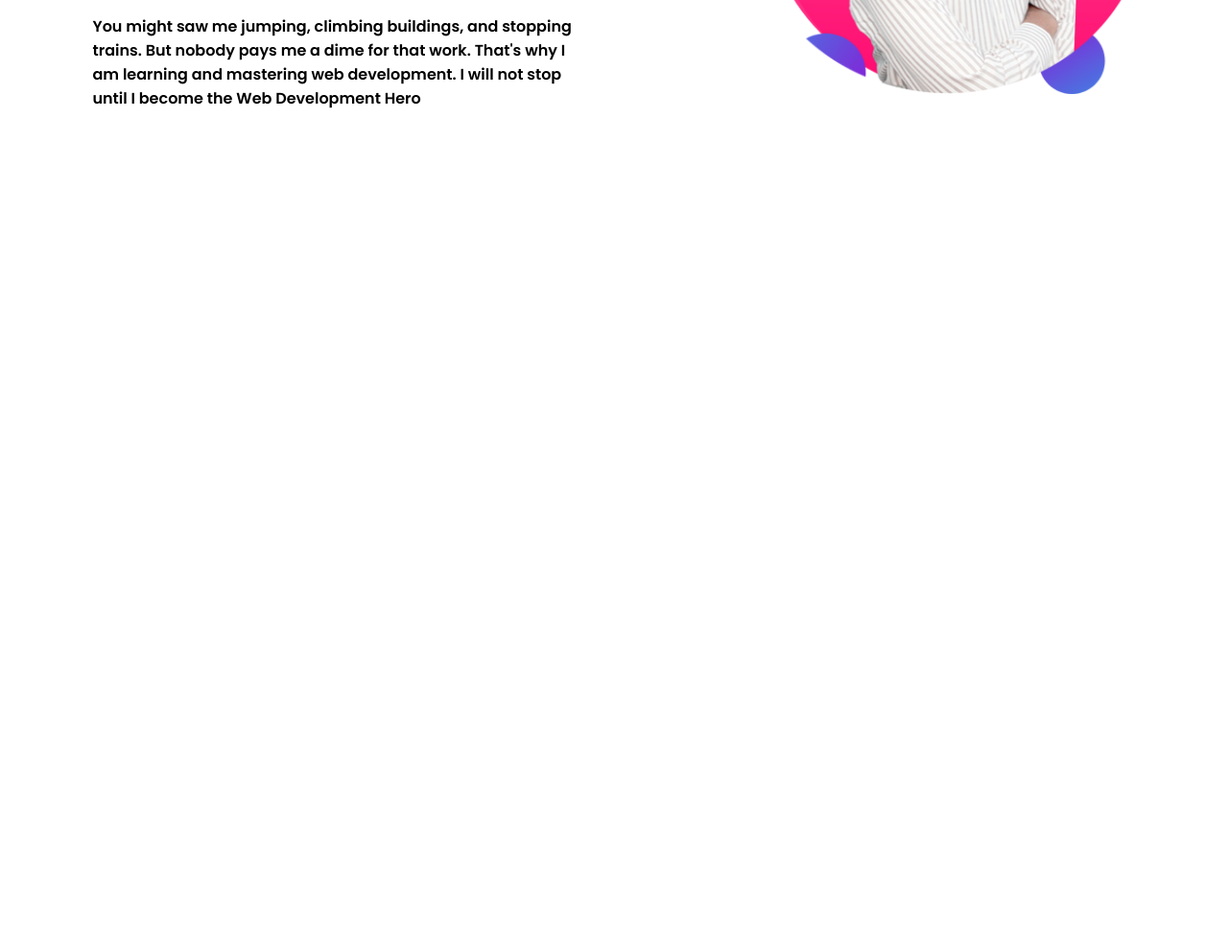
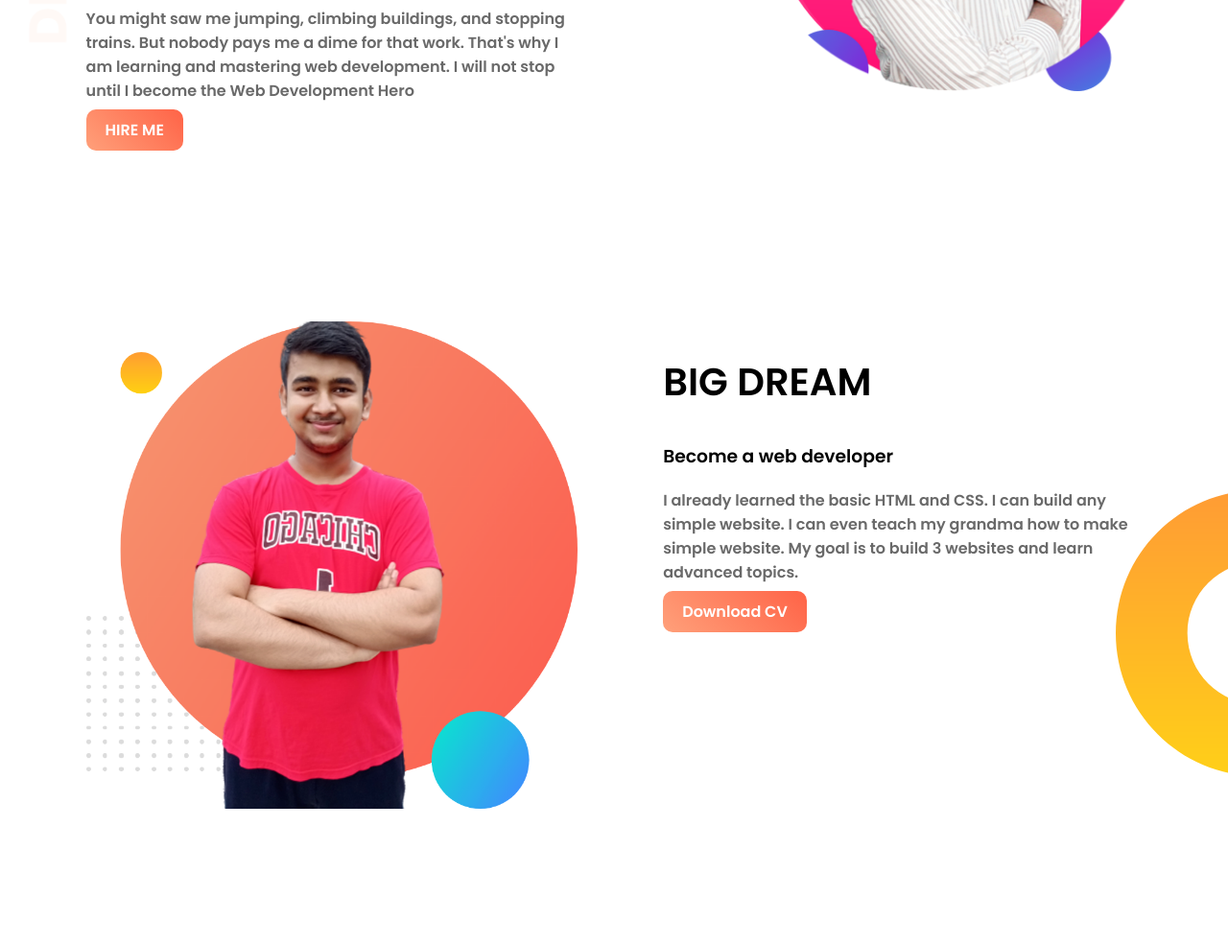
Before and after one commit to Khalek6099/web-portfolio, a plain HTML site: page index.html in a window 1280 px wide. Shown: the part 315-1300 px from the top of the page at 96% size. Before the commit the page ends 800 px from the top, so only its background shows below. Drawn offline with Linux system fonts and the light colour scheme.

Commit message:
aded dream

```diff
--- a/index.html
+++ b/index.html
@@ -9,16 +9,28 @@
     <link rel="stylesheet" href="style.css">
 </head>
 <body>
-    <section>
+    <section class="top-banner">
         <div class="half-width">
             <h1>Welcome To</h1>
             <h1><span class="name-highlight">Abdul Khalek</span> World</h1>
             <h3>Building Climber and Train Stopper</h3>
             <p>You might saw me jumping, climbing buildings, and stopping trains. But nobody pays me a dime for that work. That's why I am learning and mastering web development. I will not stop until I become the Web Development Hero</p>
+            <a class="link-button" target="_blank" href="https://www.facebook.com/profile.php?id=100005025105728">HIRE ME</a>
         </div>
         <div class="half-width">
             <img src="images/profile.png" alt="" srcset="">
         </div>
     </section>
+    <section class="dream-area">
+        <div class="half-width">
+            <img src="images/22.png" alt="">
+        </div>
+        <div class="half-width">
+            <h2>BIG DREAM</h2>
+            <h3>Become a web developer</h3>
+            <p>I already learned the basic HTML and CSS. I can build any simple website. I can even teach my grandma how to make simple website. My goal is to build 3 websites and learn advanced topics.</p>
+            <a class="link-button" target="_blank" href="https://www.facebook.com/profile.php?id=100005025105728">Download CV</a>
+        </div>
+    </section>
 </body>
 </html>
--- a/style.css
+++ b/style.css
@@ -1,9 +1,16 @@
 body{
+    margin: 0;
     font-family: 'Poppins', sans-serif;
 }
 
 h1{
     font-size: 50px;
+}
+h2{
+    font-size: 40px;
+}
+p{
+    color: dimgray;
 }
 .name-highlight{
     color: orange;
@@ -17,3 +24,24 @@ h1{
 .half-width img{
     width: 100%;
 }
+.top-banner{
+    background-image: url(images/top-banner.png);
+    background-repeat: no-repeat;
+}
+section{
+    height: 500px;
+    padding-bottom: 150px;
+}
+.link-button{
+    text-decoration: none;
+    background-image: linear-gradient(45deg, lightsalmon, tomato);
+    padding: 10px 20px;
+    border-radius: 10px;
+    color: white;
+    font-weight: 700;
+}
+.dream-area{
+    background-image: url(images/dream-bg.png);
+    background-repeat: no-repeat;
+    background-position: right;
+}
```
